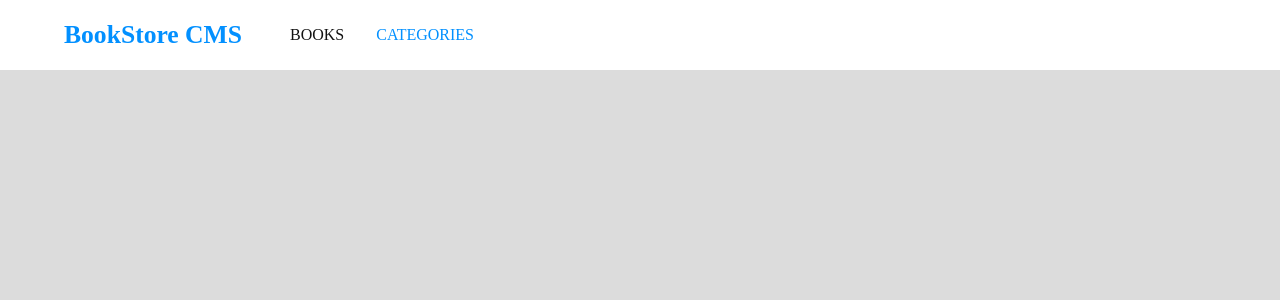
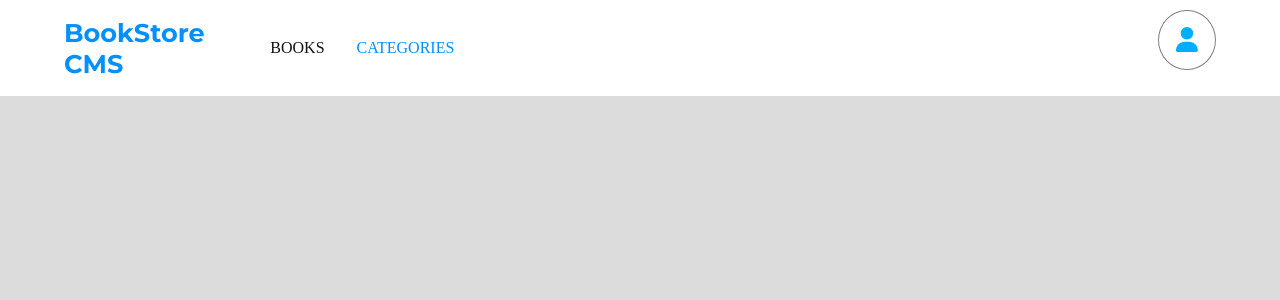
Before and after one commit to derrick1451/bookstore, a React (Create React App) app: page /categories in a window 1280 px wide. Shown: the top 300 px of the page. Built offline with nearby package versions, Linux system fonts and the light colour scheme.

Commit message:
Update required changes

```diff
--- a/package.json
+++ b/package.json
@@ -3,6 +3,9 @@
   "version": "0.1.0",
   "private": true,
   "dependencies": {
+    "@fortawesome/fontawesome-svg-core": "^6.4.0",
+    "@fortawesome/free-solid-svg-icons": "^6.4.0",
+    "@fortawesome/react-fontawesome": "^0.2.0",
     "@reduxjs/toolkit": "^1.9.5",
     "@testing-library/jest-dom": "^5.16.5",
     "@testing-library/react": "^13.4.0",
--- a/src/components/NavBar.js
+++ b/src/components/NavBar.js
@@ -1,4 +1,6 @@
 import { NavLink } from 'react-router-dom';
+import { FontAwesomeIcon } from '@fortawesome/react-fontawesome';
+import { faUser } from '@fortawesome/free-solid-svg-icons';
 
 const links = [
   { path: '/', text: 'BOOKS' },
@@ -7,7 +9,8 @@ const links = [
 export default function NavBar() {
   return (
     <header>
-      <h3>BookStore CMS</h3>
+      <div className="logo">
+        <h3 className="header-logo">BookStore CMS</h3>
         <nav>
           <ul>
             {links.map((link) => (
@@ -17,6 +20,11 @@ export default function NavBar() {
             ))}
           </ul>
         </nav>
+      </div>
+
+      <button type="button" className="login-btn">
+        <FontAwesomeIcon icon={faUser} />
+      </button>
     </header>
   );
 }
--- a/src/index.css
+++ b/src/index.css
@@ -1,3 +1,6 @@
+@import url('https://fonts.googleapis.com/css2?family=Roboto+Slab:wght@700&display=swap');
+@import url('https://fonts.googleapis.com/css2?family=Montserrat:wght@400;700&display=swap');
+
 * {
   margin: 0;
   padding: 0;
@@ -22,18 +25,25 @@ li {
   list-style: none;
 }
 
+.logo {
+  display: flex;
+  align-items: center;
+}
+
 header {
   display: flex;
+  justify-content: space-between;
   padding: 10px 4rem;
   align-items: center;
   gap: 2rem;
   background-color: #fff;
 }
 
-header h3 {
+.header-logo {
   font-size: 1.6rem;
   cursor: pointer;
   color: #0290ff;
+  font-family: 'Montserrat', sans-serif;
 }
 
 header ul {
@@ -52,11 +62,23 @@ a {
   color: #0290ff;
 }
 
+.login-btn {
+  margin-left: 41rem;
+  color: rgb(0, 174, 255);
+  font-size: 25px;
+  border-radius: 70%;
+  border: 1px solid gray;
+  width: 60px;
+  height: 60px;
+  background-color: transparent;
+  margin-bottom: 1rem;
+}
+
+.login-btn:hover {
+  cursor: pointer;
+}
+
 .container {
-  display: flex;
-  flex-direction: column;
-  gap: 1rem;
-  justify-content: center;
   padding: 1rem;
   margin: 50px auto;
   width: 98%;
@@ -83,17 +105,17 @@ a {
   flex-direction: column;
   gap: 2px;
   justify-content: center;
+  font-family: 'Roboto Slab', serif;
+  color: #121212;
 }
 
 .category {
-  color: #121212;
   font-size: 0.9rem;
   letter-spacing: normal;
 }
 
 .title {
   font-size: 1.375rem;
-  color: #121212;
 }
 
 .author {
@@ -145,9 +167,10 @@ form button {
 .progress-btn {
   background-color: #0290ff;
   color: #fff;
-  padding: 4px;
+  padding: 8px 20px;
   border: none;
   border-radius: 4px;
+  cursor: pointer;
 }
 
 .form-container {
@@ -155,6 +178,7 @@ form button {
   flex-direction: column;
   gap: 0.6rem;
   margin-left: 17px;
+  font-family: 'Montserrat', sans-serif;
 }
 
 form {
```
Also changed, not shown: 2 other files (tests, documents, lock files or other folders). Lines whose indentation alone changed are shown as unchanged.
